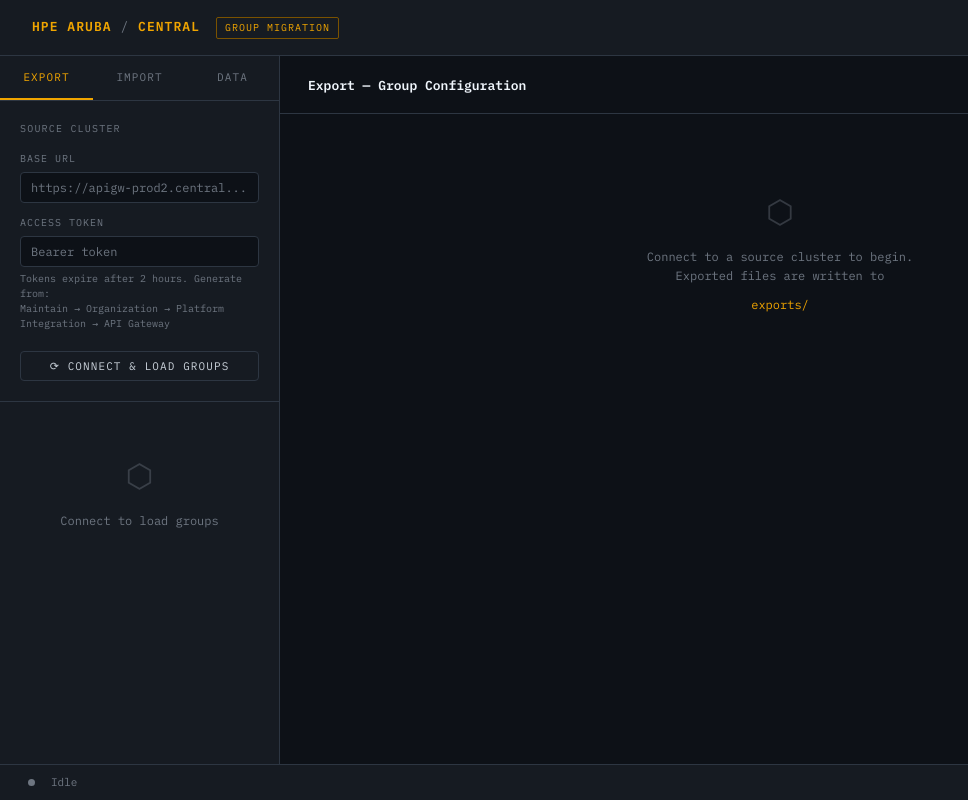
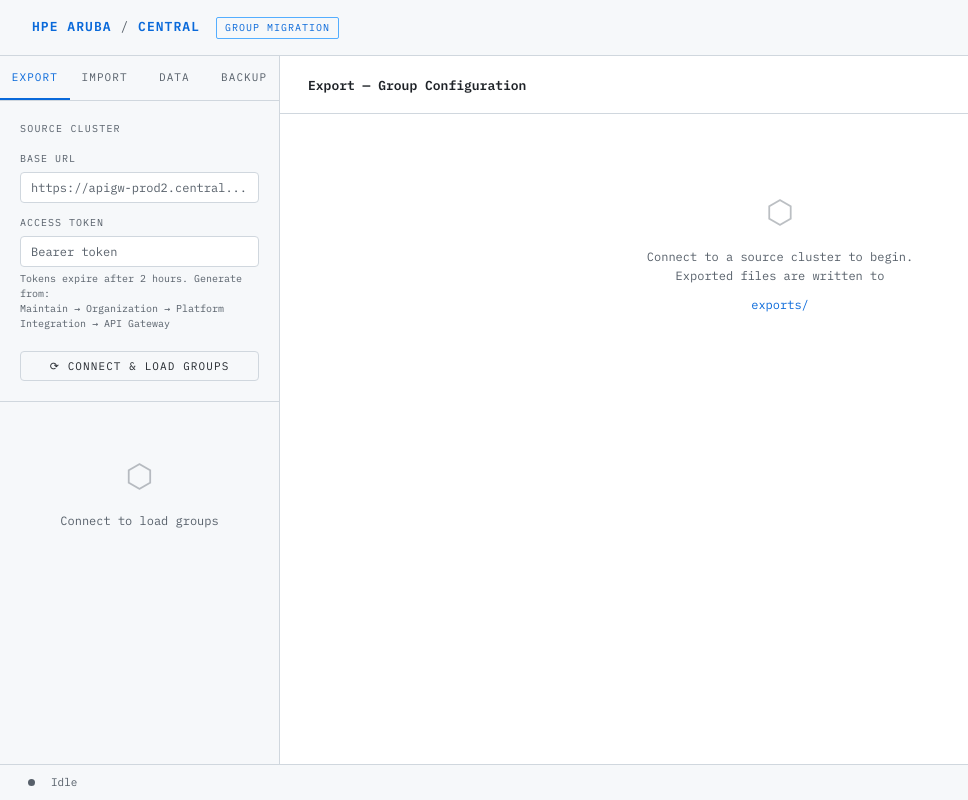
Before and after one commit to sinemad/central-group-migration, a Flask app: page / in a window 1280 px wide. Shown: the whole page, without its empty margins (0-968 px from the left). Run offline with Flask 3, Linux system fonts and the light colour scheme.

Commit message:
Updated UI to light from dark. Added a back up and restore feature for the exported data

```diff
--- a/app.py
+++ b/app.py
@@ -22,6 +22,9 @@ CORS(app)
 
 EXPORT_DIR = os.path.join(os.path.dirname(__file__), "exports")
 os.makedirs(EXPORT_DIR, exist_ok=True)
+
+BACKUP_DIR = os.environ.get("BACKUP_DIR", os.path.join(os.path.dirname(__file__), "backups"))
+os.makedirs(BACKUP_DIR, exist_ok=True)
 
 _progress_queues: dict[str, queue.Queue] = {}
 
@@ -1015,6 +1018,85 @@ def debug_group(group_name):
                         "traceback": traceback.format_exc()}), 500
 
 
+@app.route("/api/backups")
+def list_backups():
+    backups = []
+    try:
+        for fname in sorted(os.listdir(BACKUP_DIR), reverse=True):
+            if not fname.endswith(".tar.gz"):
+                continue
+            p = os.path.join(BACKUP_DIR, fname)
+            stat = os.stat(p)
+            backups.append({
+                "filename": fname,
+                "size": stat.st_size,
+                "created_at": datetime.utcfromtimestamp(stat.st_mtime).isoformat() + "Z",
+            })
+    except OSError:
+        pass
+    return jsonify({"ok": True, "backups": backups, "backup_dir": BACKUP_DIR})
+
+
+@app.route("/api/backup", methods=["POST"])
+def create_backup():
+    import tarfile
+    if not os.path.exists(os.path.join(EXPORT_DIR, "manifest.json")):
+        return jsonify({"ok": False, "error": "No export found to back up — run an export first"}), 400
+
+    ts = datetime.utcnow().strftime("%Y%m%dT%H%M%SZ")
+    filename = f"exports_{ts}.tar.gz"
+    dest = os.path.join(BACKUP_DIR, filename)
+
+    with tarfile.open(dest, "w:gz") as tar:
+        tar.add(EXPORT_DIR, arcname="exports")
+
+    size = os.path.getsize(dest)
+    return jsonify({"ok": True, "filename": filename, "size": size})
+
+
+@app.route("/api/restore", methods=["POST"])
+def restore_backup():
+    import tarfile
+    import shutil
+    body = request.json or {}
+    filename = os.path.basename(body.get("filename", ""))
+    if not filename or not filename.endswith(".tar.gz"):
+        return jsonify({"ok": False, "error": "Invalid filename"}), 400
+
+    src = os.path.join(BACKUP_DIR, filename)
+    if not os.path.exists(src):
+        return jsonify({"ok": False, "error": "Backup not found"}), 404
+
+    real_export = os.path.realpath(EXPORT_DIR)
+
+    for item in os.listdir(EXPORT_DIR):
+        p = os.path.join(EXPORT_DIR, item)
+        shutil.rmtree(p) if os.path.isdir(p) else os.remove(p)
+
+    with tarfile.open(src, "r:gz") as tar:
+        for member in tar.getmembers():
+            parts = member.name.split("/", 1)
+            if len(parts) < 2 or not parts[1]:
+                continue
+            member.name = parts[1]
+            target = os.path.realpath(os.path.join(real_export, member.name))
+            if not target.startswith(real_export + os.sep) and target != real_export:
+                continue
+            tar.extract(member, EXPORT_DIR)
+
+    return jsonify({"ok": True, "filename": filename})
+
+
+@app.route("/api/backups/<filename>", methods=["DELETE"])
+def delete_backup(filename):
+    filename = os.path.basename(filename)
+    path = os.path.join(BACKUP_DIR, filename)
+    if not os.path.exists(path):
+        return jsonify({"ok": False, "error": "Backup not found"}), 404
+    os.remove(path)
+    return jsonify({"ok": True})
+
+
 @app.route("/health")
 def health():
     return jsonify({"ok": True}), 200
--- a/docker-compose.yml
+++ b/docker-compose.yml
@@ -12,6 +12,9 @@ services:
       # Bind-mount a local directory so exports are accessible on the host
       # for inspection, git commits, or copying to another machine.
       - ./exports:/app/exports
+      # Persist compressed backups. Set BACKUP_DIR env var to use a different
+      # path inside the container (e.g. a NAS mount or separate volume).
+      - ./backups:/app/backups
     restart: unless-stopped
     environment:
       # Optional: override gunicorn args without rebuilding the image
--- a/templates/index.html
+++ b/templates/index.html
@@ -8,19 +8,19 @@
 <link href="https://fonts.googleapis.com/css2?family=IBM+Plex+Mono:wght@400;500;600&family=IBM+Plex+Sans:wght@300;400;500;600&display=swap" rel="stylesheet">
 <style>
   :root {
-    --bg:        #0d1117;
-    --surface:   #161b22;
-    --surface2:  #1c2128;
-    --border:    #2d3642;
-    --amber:     #f0a500;
-    --amber-dim: #7a5200;
-    --green:     #3fb950;
-    --red:       #f85149;
-    --blue:      #58a6ff;
-    --purple:    #bc8cff;
-    --muted:     #6e7681;
-    --text:      #c9d1d9;
-    --text-hi:   #f0f6fc;
+    --bg:        #ffffff;
+    --surface:   #f6f8fa;
+    --surface2:  #eaeef2;
+    --border:    #d0d7de;
+    --amber:     #0969da;
+    --amber-dim: #54aeff;
+    --green:     #1a7f37;
+    --red:       #cf222e;
+    --blue:      #0969da;
+    --purple:    #8250df;
+    --muted:     #57606a;
+    --text:      #24292f;
+    --text-hi:   #1f2328;
     --mono:      'IBM Plex Mono', monospace;
     --sans:      'IBM Plex Sans', sans-serif;
     --radius:    4px;
@@ -384,6 +390,7 @@
       <button class="tab active" onclick="switchTab('export')">Export</button>
       <button class="tab"        onclick="switchTab('import')">Import</button>
       <button class="tab"        onclick="switchTab('data')">Data</button>
+      <button class="tab"        onclick="switchTab('backup')">Backup</button>
     </div>
 
     <!-- Export sidebar -->
@@ -498,6 +505,16 @@
       <div class="browse-hint" id="data-browse-hint">Click a group to inspect</div>
       <div class="group-list" id="data-group-list">
         <div class="empty"><div class="empty-icon">⬡</div>No export on disk yet</div>
+      </div>
+    </div>
+
+    <!-- Backup sidebar -->
+    <div id="sidebar-backup" style="display:none">
+      <div class="sidebar-section">
+        <div class="sidebar-label">Backup &amp; Restore</div>
+        <button class="btn btn-primary btn-block" id="bk-create-btn" onclick="createBackup()">↓ Create Backup</button>
+        <div class="field-hint" style="margin-top:10px">Compresses the current exports/ directory into a .tar.gz archive.</div>
+        <div class="error-banner" id="bk-error-banner"></div>
       </div>
     </div>
   </aside>
@@ -609,6 +626,23 @@
       </div>
     </div>
 
+    <!-- Backup panel -->
+    <div class="panel" id="panel-backup">
+      <div class="panel-header">
+        <div class="panel-title">Backup &amp; Restore — Exported Data</div>
+        <button class="btn btn-outline btn-sm" onclick="loadBackups()">⟳ Refresh</button>
+      </div>
+      <div class="panel-body">
+        <div class="section-heading">Backup Location</div>
+        <div id="bk-dir-meta" style="font-family:var(--mono);font-size:12px;color:var(--amber);margin-bottom:20px;padding:10px 14px;background:var(--surface);border:1px solid var(--border);border-radius:var(--radius)">—</div>
+        <div class="section-heading">Backups</div>
+        <div class="empty" id="bk-empty"><div class="empty-icon">⬡</div>No backups yet. Create one to get started.</div>
+        <div class="hidden" id="bk-list"></div>
+        <div class="section-heading mt16">Log</div>
+        <div class="log-terminal" id="bk-log"></div>
+      </div>
+    </div>
+
   </div>
 </main>
 
@@ -676,15 +710,17 @@ document.addEventListener('DOMContentLoaded', restoreSession);
 
 // ── Tab switching ─────────────────────────────────────────────────────────
 function switchTab(tab) {
-  const tabs = ['export', 'import', 'data'];
+  const tabs = ['export', 'import', 'data', 'backup'];
   document.querySelectorAll('.tab').forEach((t, i) =>
     t.classList.toggle('active', tabs[i] === tab));
   document.getElementById('sidebar-export').style.display = tab === 'export' ? '' : 'none';
   document.getElementById('sidebar-import').style.display = tab === 'import' ? '' : 'none';
   const sd = document.getElementById('sidebar-data');
   sd.style.display = tab === 'data' ? 'flex' : 'none';
+  document.getElementById('sidebar-backup').style.display = tab === 'backup' ? '' : 'none';
   tabs.forEach(t => document.getElementById(`panel-${t}`).classList.toggle('active', t === tab));
   if (tab === 'data') loadDataBrowser();
+  if (tab === 'backup') loadBackups();
 }
 
 function setStatus(state, msg) {
@@ -1284,7 +1320,7 @@ function renderGroupDetail(d) {
 const _LABEL_PALETTE = [
   {bg:'rgba(88,166,255,0.14)', color:'var(--blue)',   border:'rgba(88,166,255,0.4)'},
   {bg:'rgba(63,185,80,0.12)',  color:'var(--green)',  border:'rgba(63,185,80,0.35)'},
-  {bg:'rgba(240,165,0,0.12)',  color:'var(--amber)',  border:'rgba(240,165,0,0.4)'},
+  {bg:'rgba(9,105,218,0.12)',  color:'var(--amber)',  border:'rgba(9,105,218,0.4)'},
   {bg:'rgba(188,140,255,0.12)',color:'var(--purple)', border:'rgba(188,140,255,0.4)'},
   {bg:'rgba(248,81,73,0.1)',   color:'var(--red)',    border:'rgba(248,81,73,0.4)'},
   {bg:'rgba(121,192,255,0.12)',color:'#79c0ff',       border:'rgba(121,192,255,0.35)'},
@@ -1661,6 +1697,101 @@ function buildJsonSections(d, files) {
     </div>`;
 }
 
+// ── Backup / Restore ──────────────────────────────────────────────────────────
+function fmtSize(bytes) {
+  if (bytes < 1024) return bytes + ' B';
+  if (bytes < 1024 * 1024) return (bytes / 1024).toFixed(1) + ' KB';
+  return (bytes / (1024 * 1024)).toFixed(1) + ' MB';
+}
+
+async function loadBackups() {
+  try {
+    const r = await fetch('/api/backups');
+    const d = await r.json();
+    document.getElementById('bk-dir-meta').textContent = d.backup_dir || '—';
+    const empty = document.getElementById('bk-empty');
+    const list  = document.getElementById('bk-list');
+    if (!d.backups || d.backups.length === 0) {
+      empty.classList.remove('hidden');
+      list.classList.add('hidden');
+      return;
+    }
+    empty.classList.add('hidden');
+    list.classList.remove('hidden');
+    list.innerHTML = `
+      <table class="bk-table">
+        <thead><tr><th>Filename</th><th>Created</th><th>Size</th><th></th></tr></thead>
+        <tbody>${d.backups.map(b => `
+          <tr>
+            <td>${_escHtml(b.filename)}</td>
+            <td>${new Date(b.created_at).toLocaleString()}</td>
+            <td>${fmtSize(b.size)}</td>
+            <td style="text-align:right;white-space:nowrap">
+              <button class="btn btn-outline btn-sm" onclick="restoreBackup('${_escHtml(b.filename)}')">↑ Restore</button>
+              <button class="btn btn-outline btn-sm" style="border-color:var(--red);color:var(--red);margin-left:4px" onclick="deleteBackup('${_escHtml(b.filename)}')">✕ Delete</button>
+            </td>
+          </tr>`).join('')}
+        </tbody>
+      </table>`;
+  } catch(e) {
+    log('bk-log', `Error loading backups: ${e.message}`, 'error');
+  }
+}
+
+async function createBackup() {
+  const btn = document.getElementById('bk-create-btn');
+  btn.disabled = true;
+  log('bk-log', 'Creating backup…');
+  setStatus('busy', 'Creating backup…');
+  try {
+    const r = await fetch('/api/backup', { method: 'POST' });
+    const d = await r.json();
+    if (!d.ok) throw new Error(d.error || 'Unknown error');
+    log('bk-log', `Backup created: ${d.filename} (${fmtSize(d.size)})`, 'ok');
+    setStatus('', 'Idle');
+    await loadBackups();
+  } catch(e) {
+    log('bk-log', `Backup failed: ${e.message}`, 'error');
+    setStatus('error', 'Backup failed');
+  } finally {
+    btn.disabled = false;
+  }
+}
+
+async function restoreBackup(filename) {
+  if (!confirm(`Restore from "${filename}"?\n\nThis will overwrite all current exports/ data.`)) return;
+  log('bk-log', `Restoring from ${filename}…`);
+  setStatus('busy', 'Restoring…');
+  try {
+    const r = await fetch('/api/restore', {
+      method: 'POST',
+      headers: { 'Content-Type': 'application/json' },
+      body: JSON.stringify({ filename })
+    });
+    const d = await r.json();
+    if (!d.ok) throw new Error(d.error || 'Unknown error');
+    log('bk-log', `Restored successfully from ${filename}`, 'ok');
+    setStatus('', 'Idle');
+  } catch(e) {
+    log('bk-log', `Restore failed: ${e.message}`, 'error');
+    setStatus('error', 'Restore failed');
+  }
+}
+
+async function deleteBackup(filename) {
+  if (!confirm(`Delete backup "${filename}"? This cannot be undone.`)) return;
+  log('bk-log', `Deleting ${filename}…`);
+  try {
+    const r = await fetch(`/api/backups/${encodeURIComponent(filename)}`, { method: 'DELETE' });
+    const d = await r.json();
+    if (!d.ok) throw new Error(d.error || 'Unknown error');
+    log('bk-log', `Deleted ${filename}`, 'ok');
+    await loadBackups();
+  } catch(e) {
+    log('bk-log', `Delete failed: ${e.message}`, 'error');
+  }
+}
+
 </script>
 </body>
 </html>
```
Also changed, not shown: other parts of templates/index.html (+16 -10 lines), 1 other file.
